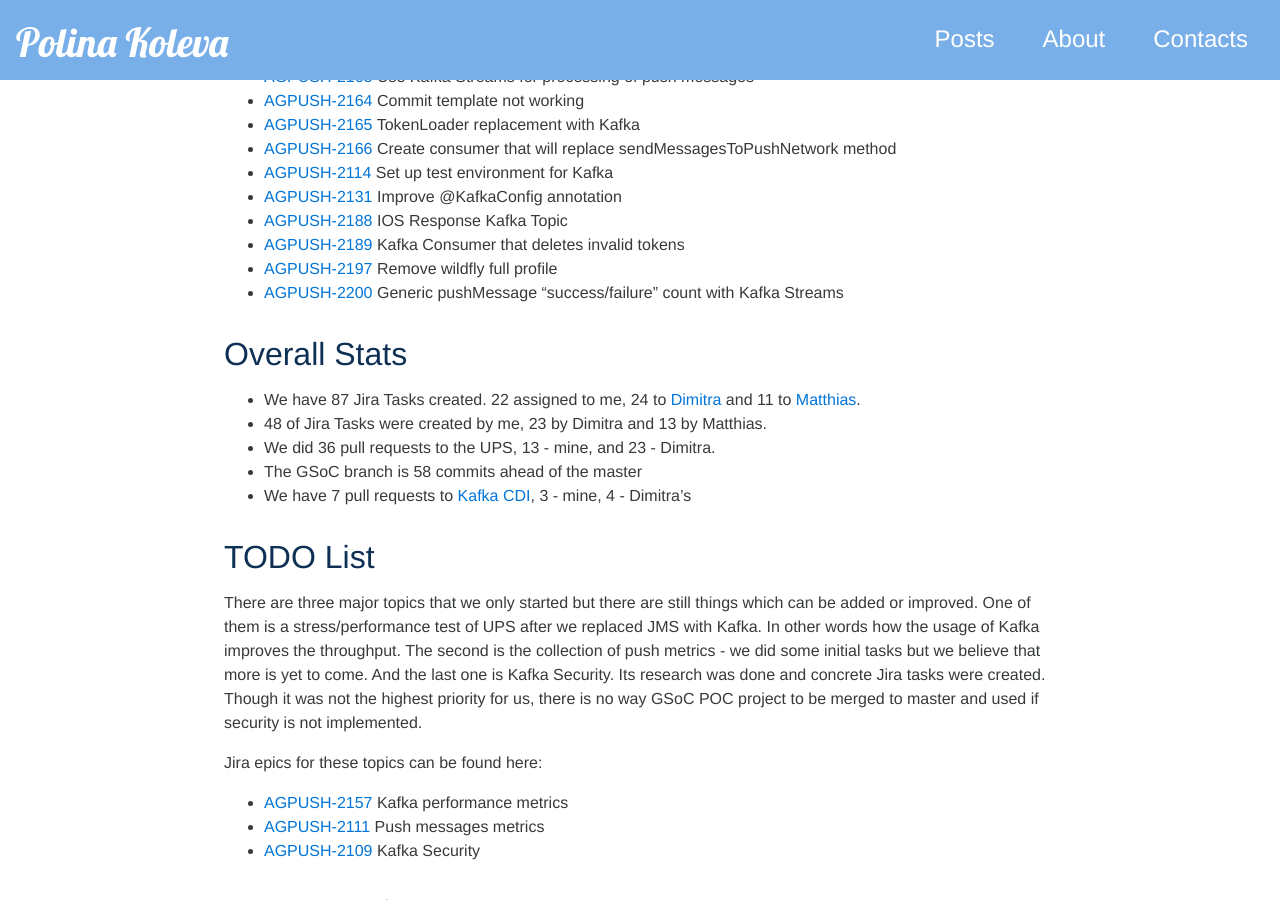
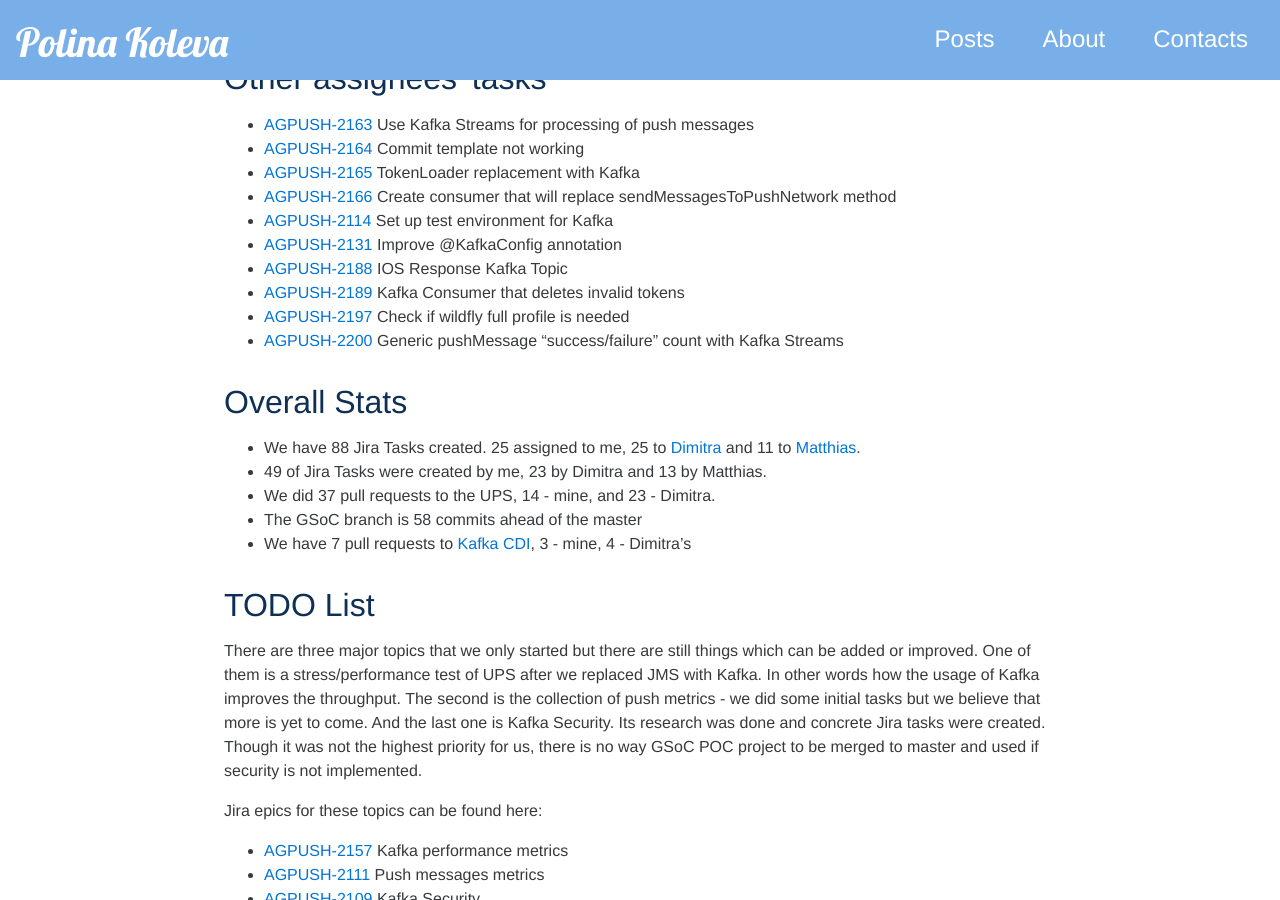
Before and after one commit to polinankoleva/polinankoleva.github.io, a Jekyll site: the page built from _posts/2017-08-28-GSoC-Final-Report.markdown, in a window 1280 px wide and 900 px high, scrolled down 1897 px. Built offline with Jekyll 4.4.1, drawn with Linux system fonts in a browser that asks for light colours; nearby versions of some CDN libraries; emoji names are drawn with the system emoji font; comment, search, counter and statistics services are not loaded; some of the changed text lies outside the part shown.

Commit message:
Update Stats + add more pull requests

```diff
--- a/_posts/2017-08-28-GSoC-Final-Report.markdown
+++ b/_posts/2017-08-28-GSoC-Final-Report.markdown
@@ -74,13 +76,13 @@ and [AGPUSH-2141](https://issues.jboss.org/browse/AGPUSH-2141)
 * [AGPUSH-2131](https://issues.jboss.org/browse/AGPUSH-2131) Improve @KafkaConfig annotation
 * [AGPUSH-2188](https://issues.jboss.org/browse/AGPUSH-2188) IOS Response Kafka Topic
 * [AGPUSH-2189](https://issues.jboss.org/browse/AGPUSH-2189) Kafka Consumer that deletes invalid tokens
-* [AGPUSH-2197](https://issues.jboss.org/browse/AGPUSH-2197) Remove wildfly full profile
+* [AGPUSH-2197](https://issues.jboss.org/browse/AGPUSH-2197) Check if wildfly full profile is needed
 * [AGPUSH-2200](https://issues.jboss.org/browse/AGPUSH-2200) Generic pushMessage "success/failure" count with Kafka Streams
 
 ## Overall Stats
-* We have 87 Jira Tasks created. 22 assigned to me, 24 to [Dimitra](https://github.com/dimitraz) and 11 to [Matthias](https://github.com/matzew).
-* 48 of Jira Tasks were created by me, 23 by Dimitra and 13 by Matthias.
-* We did 36 pull requests to the UPS, 13 - mine, and 23 - Dimitra.
+* We have 88 Jira Tasks created. 25 assigned to me, 25 to [Dimitra](https://github.com/dimitraz) and 11 to [Matthias](https://github.com/matzew).
+* 49 of Jira Tasks were created by me, 23 by Dimitra and 13 by Matthias.
+* We did 37 pull requests to the UPS, 14 - mine, and 23 - Dimitra.
 * The GSoC branch is 58 commits ahead of the master
 * We have 7 pull requests to [Kafka CDI](https://github.com/matzew/kafka-cdi), 3 - mine, 4 - Dimitra's
 
```
Also changed, not shown: other parts of _posts/2017-08-28-GSoC-Final-Report.markdown (+2 -0 lines).
